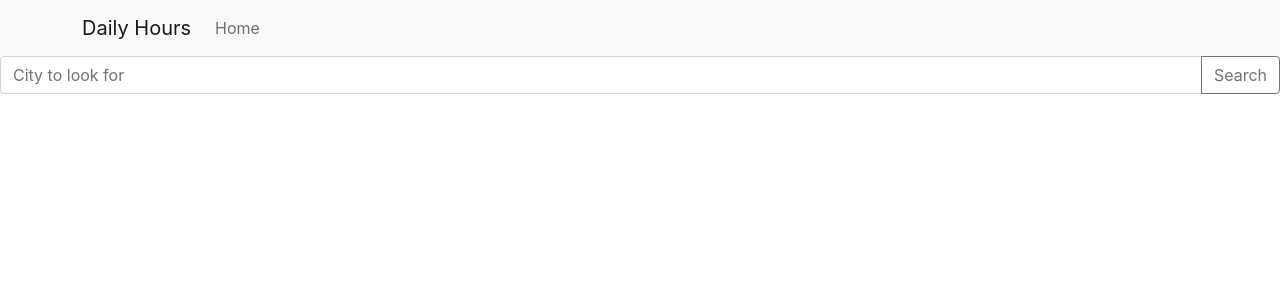
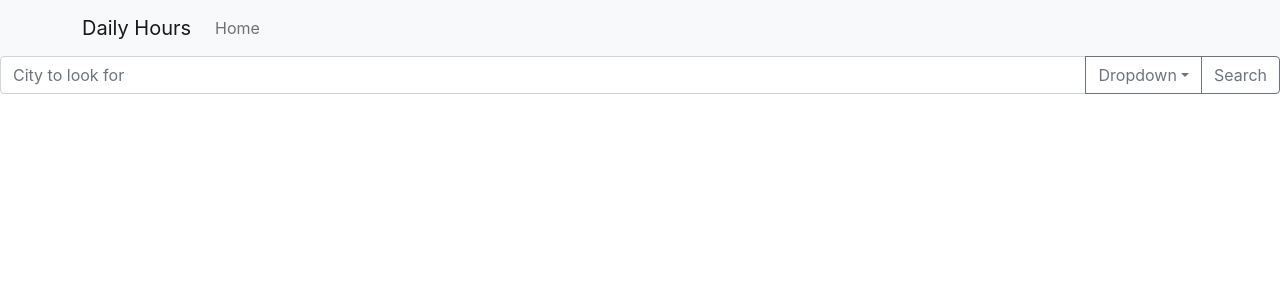
Before and after one commit to AndresF97/WorldSchedule, a React (Create React App) app: page / in a window 1280 px wide. Shown: the top 300 px of the page. Built offline with nearby package versions, Linux system fonts and the light colour scheme.

Commit message:
added a drop down to select the country you riside and a state

```diff
--- a/src/pages/landing.js
+++ b/src/pages/landing.js
@@ -1,11 +1,12 @@
 import React, { Component } from "react"
 import NavbarLanding from "../components/Navbar"
-import {Button, FormControl, InputGroup} from "react-bootstrap"
+import {Button, FormControl, InputGroup,Dropdown,DropdownButton} from "react-bootstrap"
 import moment from "moment-timezone"
 
 class Landing extends Component{
     state   = {
         currentCity:"",
+        currentCountry:"",
         cityLivedIn:[],
         cityToSendWork:[]
 
@@ -40,6 +41,18 @@ class Landing extends Component{
                 onKeyDown={this.searchCityEnter}
                 onChange={this.handleInputChange}
                 />
+                <DropdownButton
+                variant="outline-secondary"
+                title="Dropdown"
+                id="input-group-dropdown-1"
+                >
+                    <Dropdown.Item href="#">America</Dropdown.Item>
+                    <Dropdown.Item href="#">Europe</Dropdown.Item>
+                    <Dropdown.Item href="#">Africa</Dropdown.Item>
+                    <Dropdown.Item href="#">Asia</Dropdown.Item>
+                    <Dropdown.Item href="#">Indian</Dropdown.Item>
+                    <Dropdown.Item href="#">Australia</Dropdown.Item>
+                </DropdownButton>
                 <Button variant="outline-secondary" id="button-addon2" onClick={this.searchCitySearchButton}>
                 Search
                 </Button>
```
